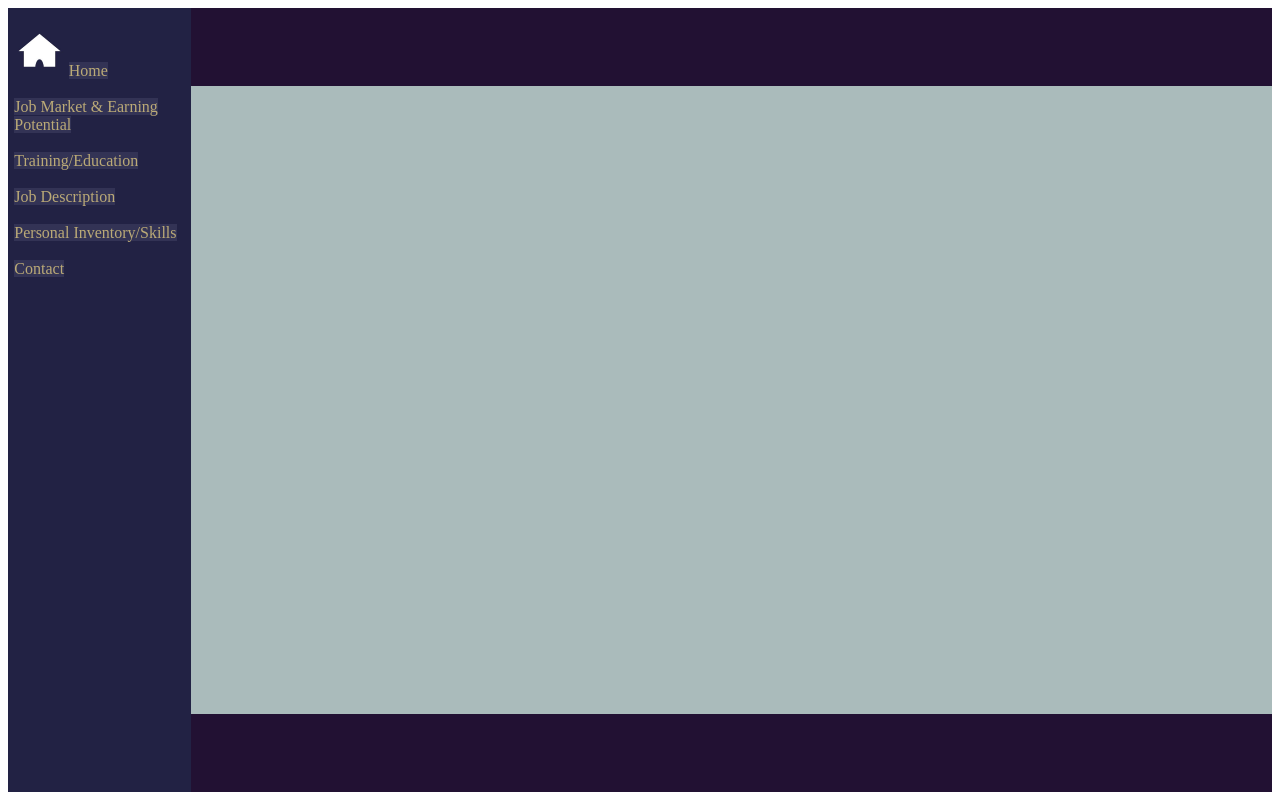
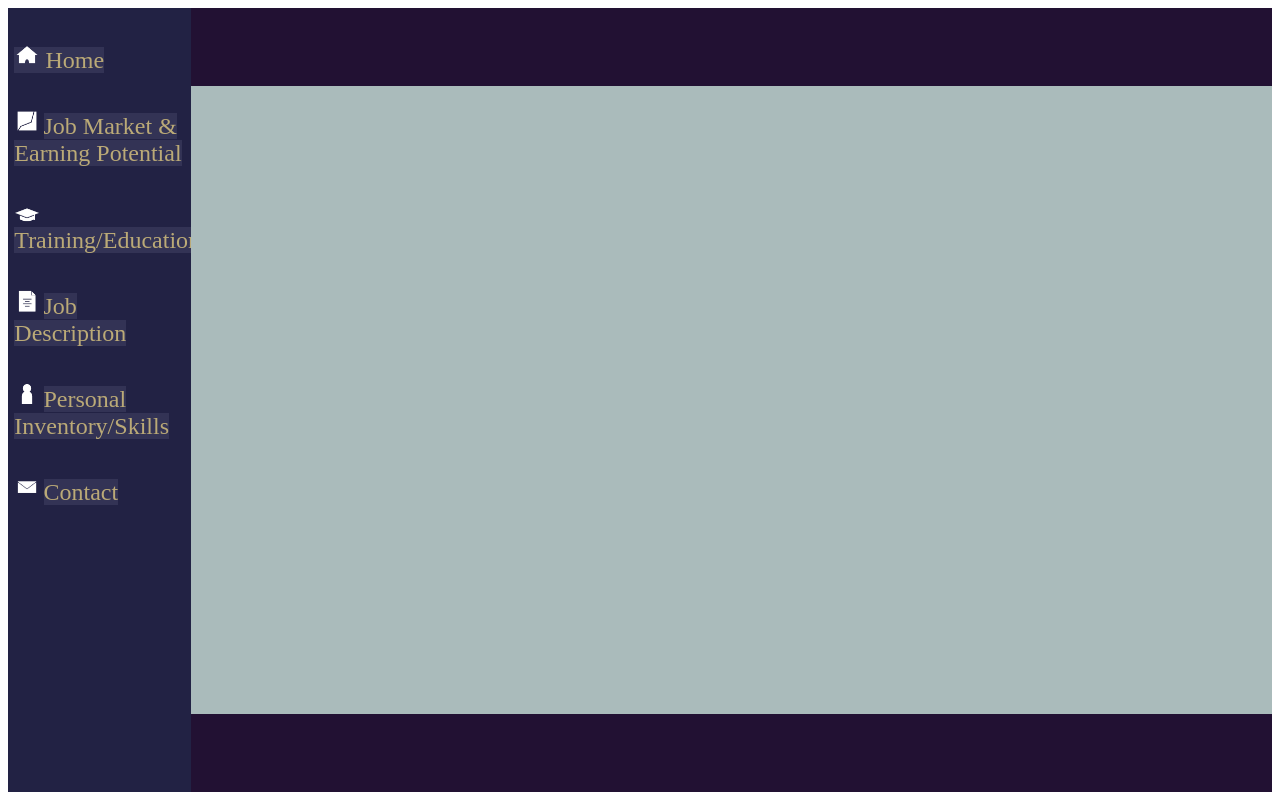
Before and after one commit to Squiggle9105/careerSite, a plain HTML site: page index.html in a window 1280 px wide. Drawn offline with Linux system fonts and the light colour scheme.

Commit message:
nav pictures

```diff
--- a/index.html
+++ b/index.html
@@ -5,12 +5,16 @@
     </header>
     <div>
         <nav>
-            <img src="icons/homeIcon.jpg" width="30%">
-            <a href="index.html"> Home</a><br><br>
+            <a href="index.html"> <img id="navimg" src="icons/homeIcon.png"> Home</a><br><br>
+            <img id="navimg" src="icons/marketIcon.png">
             <a href ="market.html">Job Market & Earning Potential</a><br><br>
+            <img id="navimg" src="icons/trainingIcon.png">
             <a href="training.html">Training/Education</a><br><br>
+            <img id="navimg" src="icons/descriptionIcon.png">
             <a href="description.html">Job Description</a><br><br>
+            <img id="navimg" src="icons/skills.png">
             <a href="skills.html">Personal Inventory/Skills</a><br><br>
+            <img id="navimg"src="icons/contact.png">
             <a href="contact.html">Contact</a><br><br>
         </nav>
     </div>
--- a/style.css
+++ b/style.css
@@ -9,16 +9,22 @@ header
 a
 {
     color:#BBAA77;
-    height:10%;
+    height:20%;
     background-color:#335;
     width:50%;
     text-decoration:none;
+    font-size: 150%;
 }
 nav
 {
     height:30%px;
     width:95%;
     background-color:#224;
+    margin-top:10%;
+}
+#navimg
+{
+    width:15%;
     margin-top:10%;
 }
 div
```
